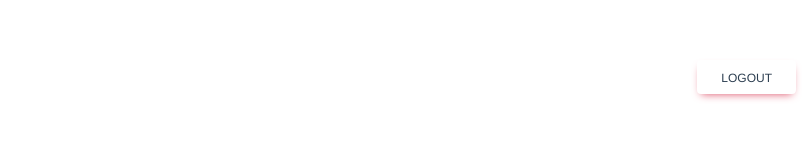
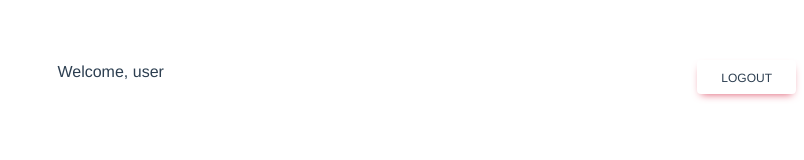
Before and after one commit to Znerf/dash-client, a Vue app: page / in a window 1280 px wide. Shown: the top 160 px of the page, without its empty margins (476-1280 px from the left). Built offline with nearby package versions, Linux system fonts and the light colour scheme.

Commit message:
chore(dashboard): add text

```diff
--- a/src/components/DashboardComponent.vue
+++ b/src/components/DashboardComponent.vue
@@ -4,11 +4,13 @@
     <button
       type="button"
       @click="logout"
-      class=" float-right mr-2 inline-block rounded px-6 pt-2.5 pb-2 text-xs font-medium uppercase  shadow-[0_4px_9px_-4px_#dc4c64] transition duration-150 ease-in-out hover:bg-danger-600 hover:shadow-[0_8px_9px_-4px_rgba(220,76,100,0.3),0_4px_18px_0_rgba(220,76,100,0.2)]  ">
+      class=" float-right mr-2 rounded px-6 pt-2.5 pb-2 text-xs font-medium uppercase  shadow-[0_4px_9px_-4px_#dc4c64] transition duration-150 ease-in-out hover:bg-danger-600 hover:shadow-[0_8px_9px_-4px_rgba(220,76,100,0.3),0_4px_18px_0_rgba(220,76,100,0.2)]  ">
       Logout
     </button>
 
-</section>
+    <div class="block">Welcome, user</div>
+
+  </section>
 </template>
 
 <script>
```
